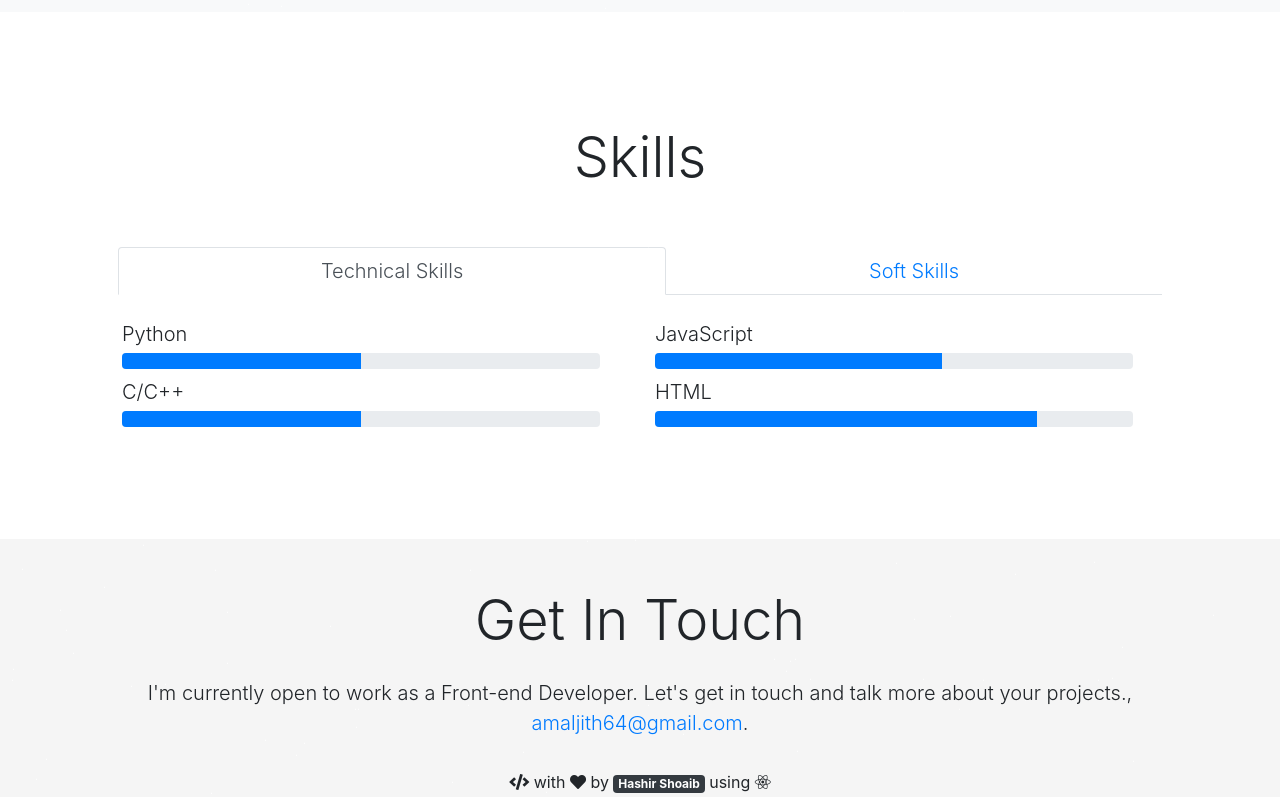
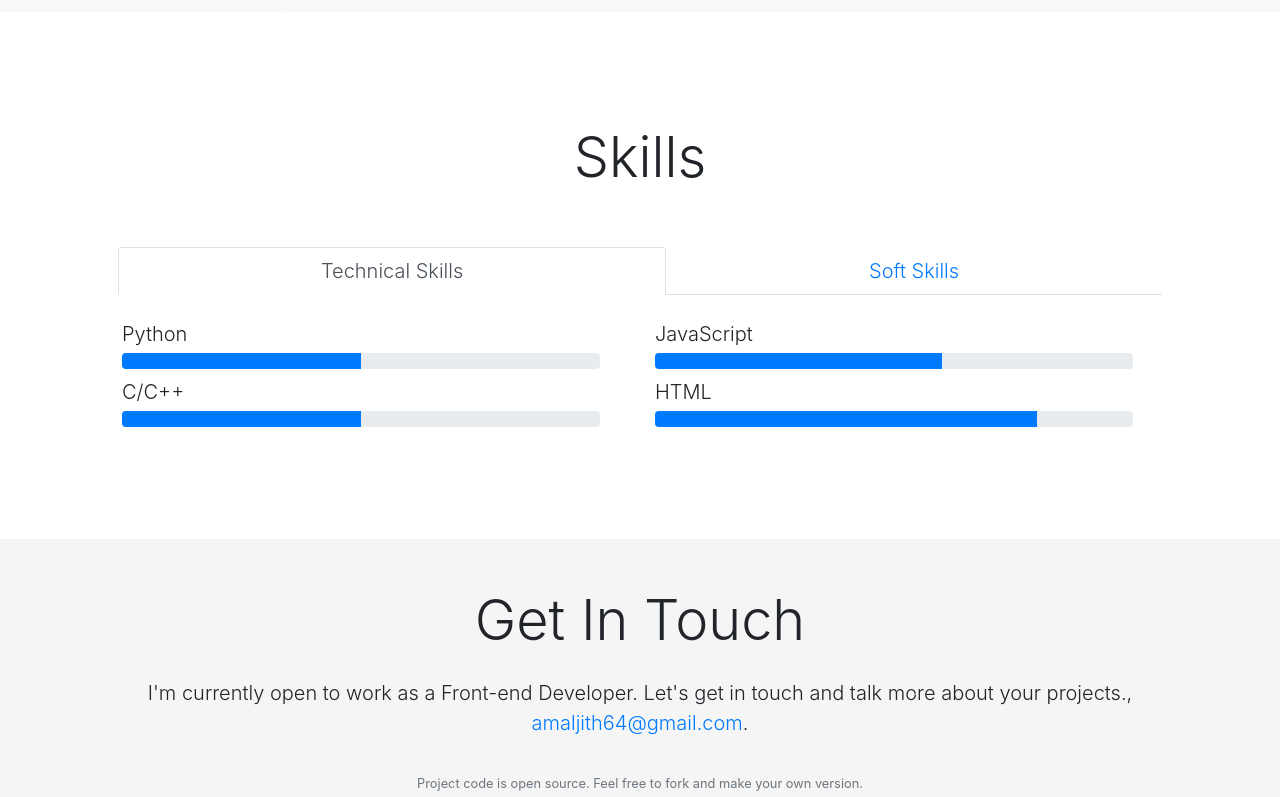
Before and after one commit to hashirshoaeb/home, a React (Create React App) app: page / in a window 1280 px wide. Shown: the part 2000-2797 px from the top of the page. Built offline with nearby package versions, Linux system fonts and the light colour scheme; no server answers.

Commit message:
new branch added

```diff
--- a/src/components/Footer.jsx
+++ b/src/components/Footer.jsx
@@ -8,16 +8,7 @@ const Footer = (props) => {
     <footer style={bgStyle} className="mt-auto py-5 text-center ">
       <Container>
         {props.children}
-        <i className="fas fa-code" /> with <i className="fas fa-heart" /> by{" "}
-        <a
-          className="badge badge-dark"
-          rel="noopener"
-          href="https://github.com/hashirshoaeb"
-          aria-label="My GitHub"
-        >
-          Hashir Shoaib
-        </a>{" "}
-        using <i className="fab fa-react" />
+
         <p>
           <small className="text-muted">
             Project code is open source. Feel free to fork and make your own
```
